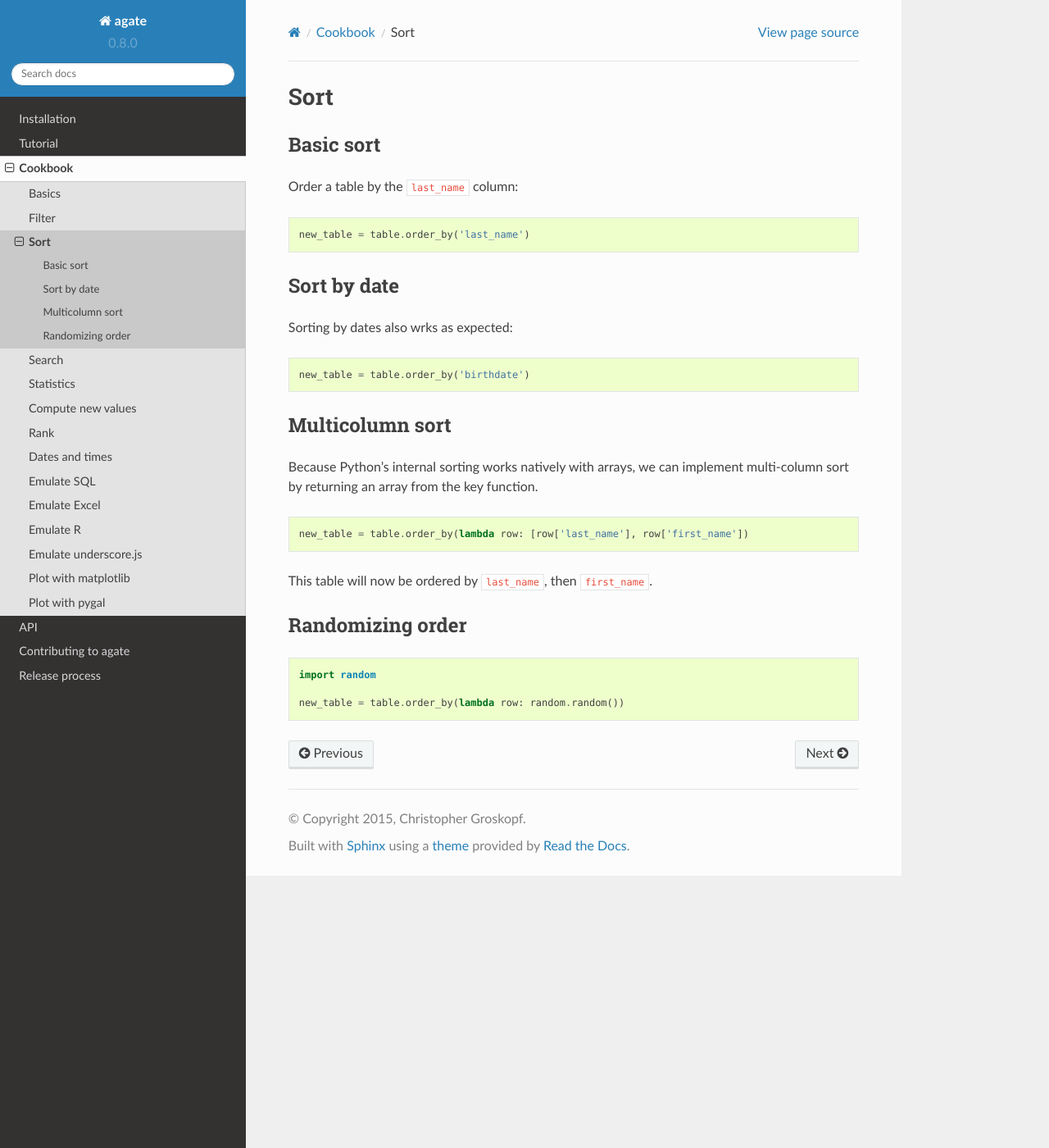
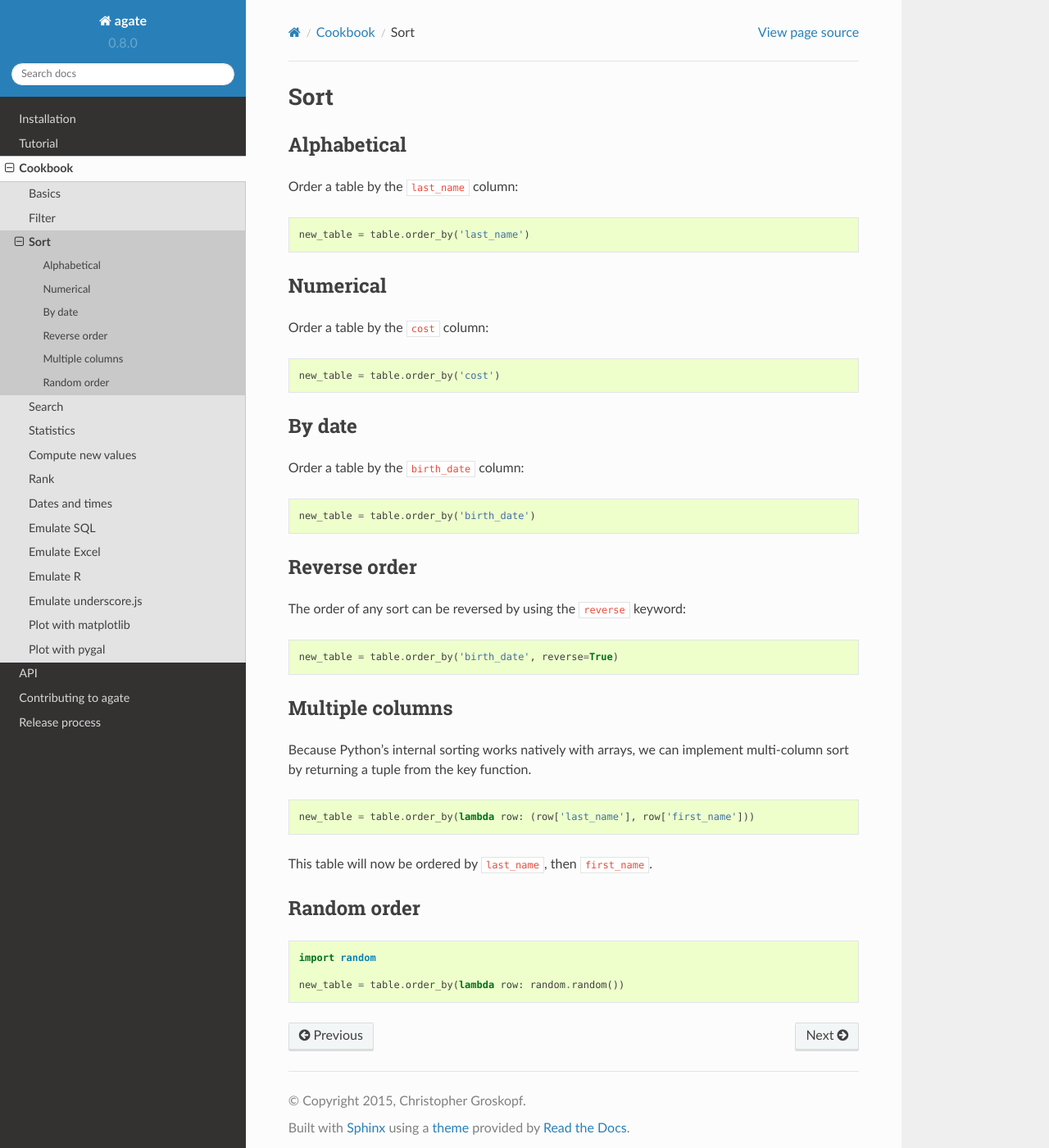
Before and after one commit to wireservice/agate, a Sphinx documentation site: the page built from docs/cookbook/sorting.rst, in a window 1280 px wide and 1400 px high. Shown: the whole window at 82% size. Built offline with Sphinx 7.4.7 and the Read the Docs theme 2.0.0, drawn with Linux system fonts in a browser that asks for light colours.

Commit message:
Clean up language in sort and filter cookbook sections.

```diff
--- a/docs/cookbook/sorting.rst
+++ b/docs/cookbook/sorting.rst
@@ -2,8 +2,8 @@
 Sort
 ====
 
-Basic sort
-==========
+Alphabetical
+============
 
 Order a table by the :code:`last_name` column:
 
@@ -11,30 +11,48 @@ Order a table by the :code:`last_name` column:
 
     new_table = table.order_by('last_name')
 
-.. _sort_by_date:
+Numerical
+=========
 
-Sort by date
-============
-
-Sorting by dates also wrks as expected:
+Order a table by the :code:`cost` column:
 
 .. code-block:: python
 
-    new_table = table.order_by('birthdate')
+    new_table = table.order_by('cost')
 
-Multicolumn sort
-================
+.. _sort_by_date:
 
-Because Python's internal sorting works natively with arrays, we can implement multi-column sort by returning an array from the key function.
+By date
+=======
+
+Order a table by the :code:`birth_date` column:
 
 .. code-block:: python
 
-    new_table = table.order_by(lambda row: [row['last_name'], row['first_name'])
+    new_table = table.order_by('birth_date')
+
+Reverse order
+=============
+
+The order of any sort can be reversed by using the :code:`reverse` keyword:
+
+.. code-block:: python
+
+    new_table = table.order_by('birth_date', reverse=True)
+
+Multiple columns
+================
+
+Because Python's internal sorting works natively with arrays, we can implement multi-column sort by returning a tuple from the key function.
+
+.. code-block:: python
+
+    new_table = table.order_by(lambda row: (row['last_name'], row['first_name']))
 
 This table will now be ordered by :code:`last_name`, then :code:`first_name`.
 
-Randomizing order
-=================
+Random order
+============
 
 .. code-block:: python
 
```
Also changed, not shown: docs/cookbook/filtering.rst (+9 -9 lines).
